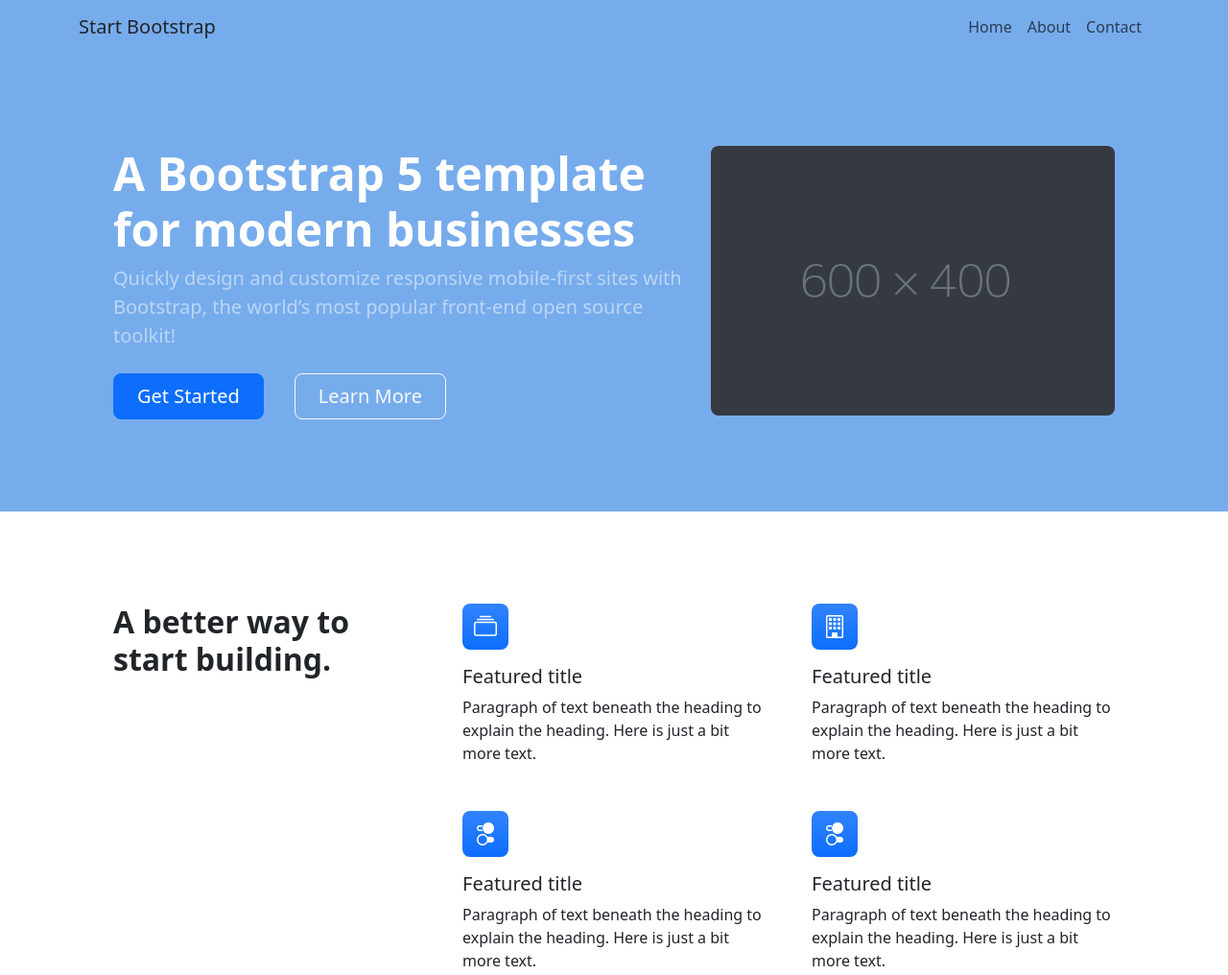
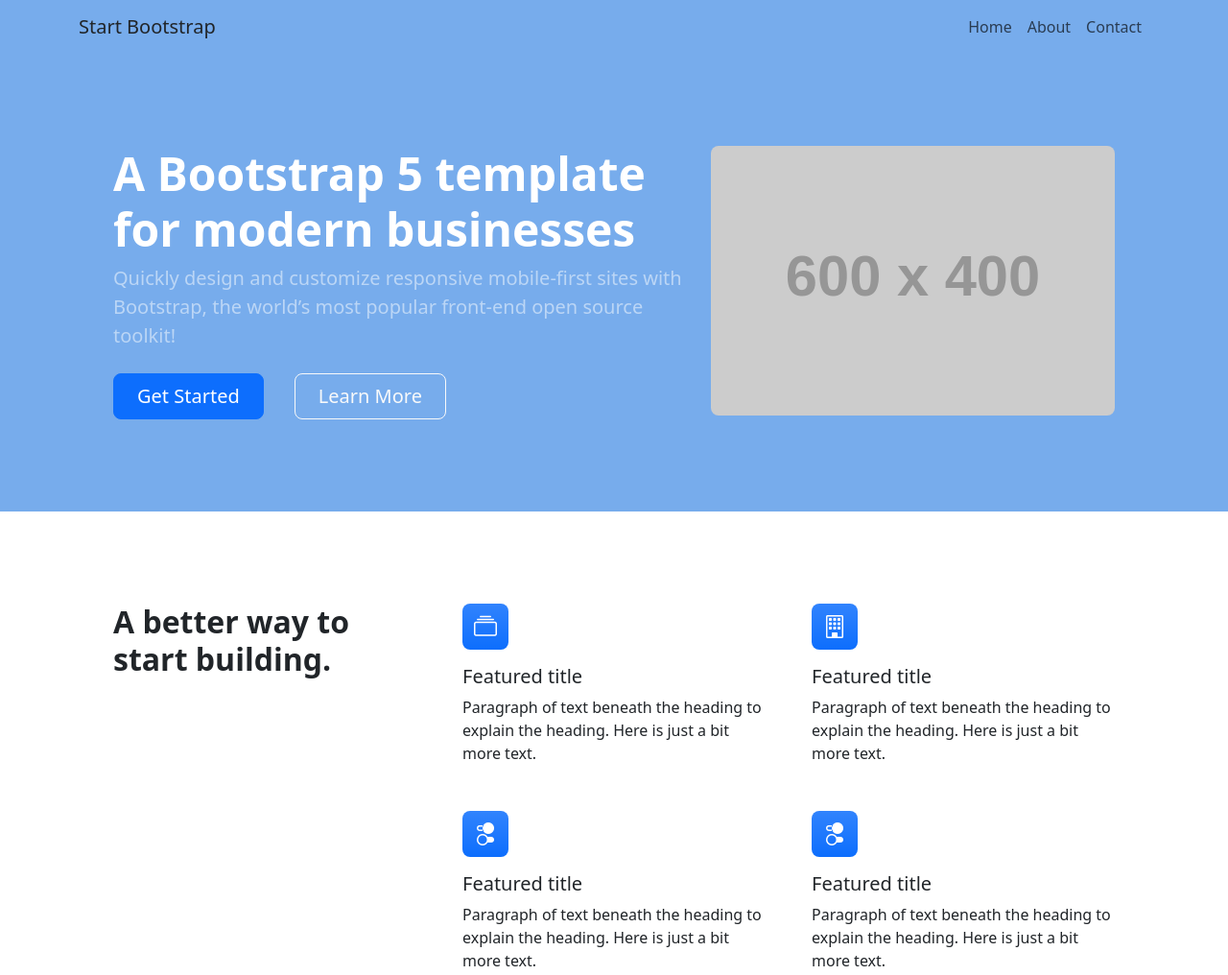
Before and after one commit to CanerKNR/WT-3083P, a plain HTML site: page index.html in a window 1280 px wide. Shown: the top 1016 px of the page at 96% size. Drawn offline with nearby package versions, Linux system fonts and the light colour scheme; placeholder pictures from the web are drawn by us.

Commit message:
img-link

```diff
--- a/index.html
+++ b/index.html
@@ -45,7 +45,7 @@
                     </div>
                 </div>
                 <div class="col-12 d-none d-xl-block col-xl-5 col-xxl-6">
-                    <img class="img-fluid rounded-3" src="/assets/img/600x400.png" alt="not-found">
+                    <img class="img-fluid rounded-3" src="https://dummyimage.com/600x400/343a40/59626b" alt="not-found">
                 </div>
 
             </div>
```
Also changed, not shown: 1 other file.
